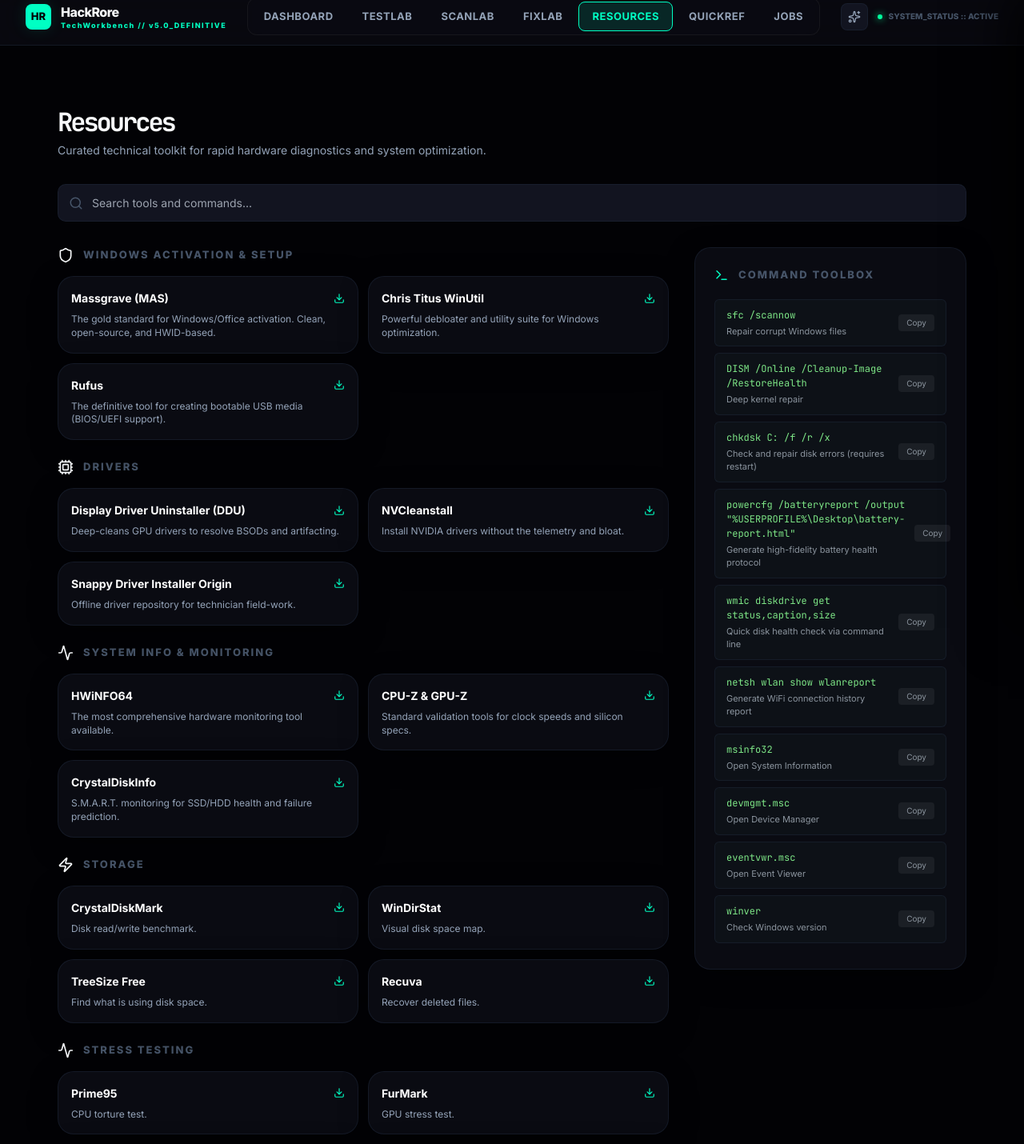
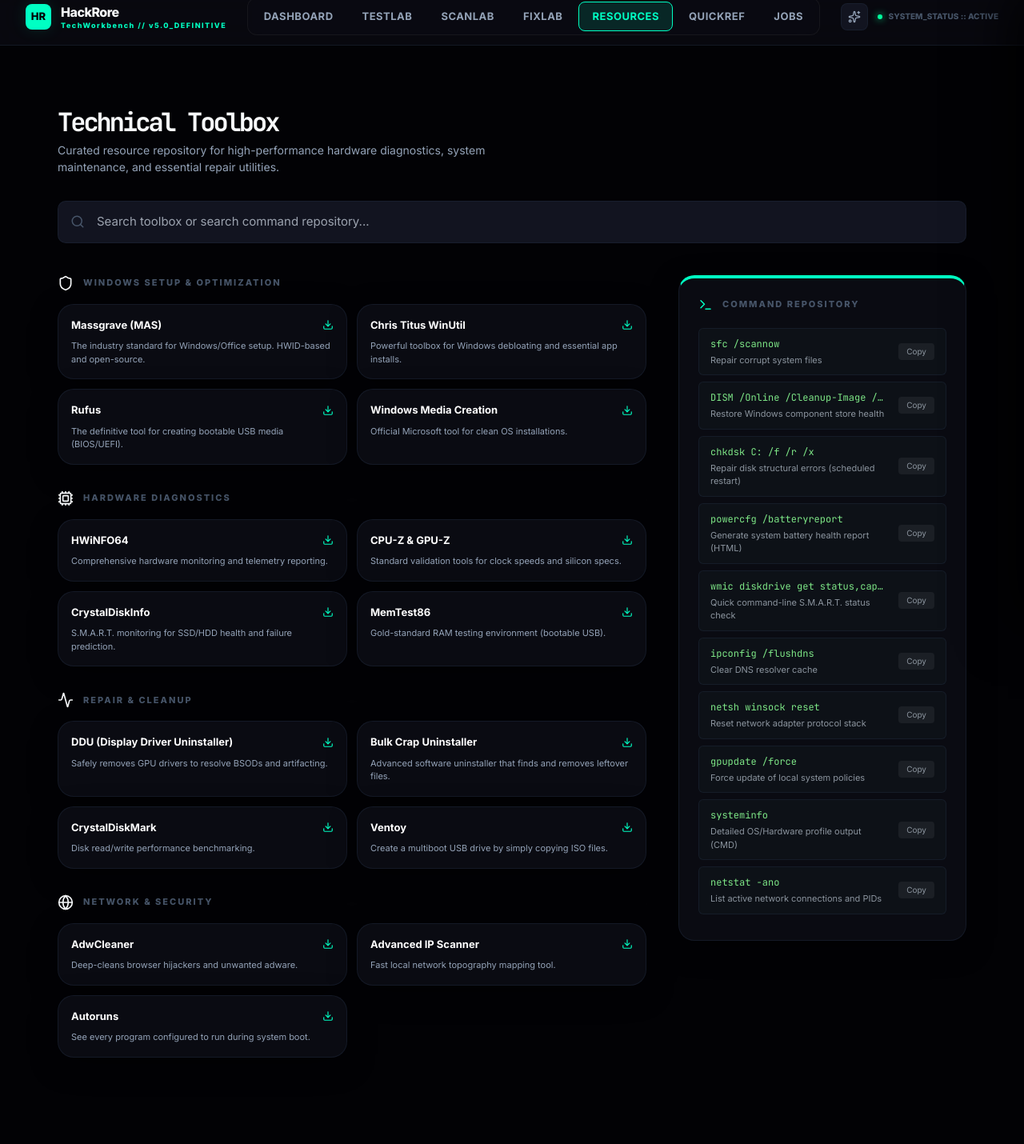
Before and after one commit to HackRore/techtool_V.1, a Next.js app: page /resources in a window 1280 px wide. Shown: the part 15-1445 px from the top of the page at 80% size. After the commit the page ends 1417 px from the top, so only its background shows below. Built offline with nearby package versions, Linux system fonts and the light colour scheme.

Commit message:
fix(1E): Clean Resources Page (Copy Buttons + New Tools)

```diff
--- a/app/resources/page.js
+++ b/app/resources/page.js
@@ -5,82 +5,57 @@
 
 const RESOURCES = [
   {
-    category: 'Windows Activation & Setup',
+    category: 'Windows Setup & Optimization',
     icon: <Shield className="text-accent" size={20} />,
     tools: [
-      { name: 'Massgrave (MAS)', desc: 'The gold standard for Windows/Office activation. Clean, open-source, and HWID-based.', url: 'https://massgrave.dev' },
-      { name: 'Chris Titus WinUtil', desc: 'Powerful debloater and utility suite for Windows optimization.', url: 'https://christitus.com/windows-tool/' },
-      { name: 'Rufus', desc: 'The definitive tool for creating bootable USB media (BIOS/UEFI support).', url: 'https://rufus.ie' }
+      { name: 'Massgrave (MAS)', desc: 'The industry standard for Windows/Office setup. HWID-based and open-source.', url: 'https://massgrave.dev' },
+      { name: 'Chris Titus WinUtil', desc: 'Powerful toolbox for Windows debloating and essential app installs.', url: 'https://christitus.com/windows-tool/' },
+      { name: 'Rufus', desc: 'The definitive tool for creating bootable USB media (BIOS/UEFI).', url: 'https://rufus.ie' },
+      { name: 'Windows Media Creation', desc: 'Official Microsoft tool for clean OS installations.', url: 'https://www.microsoft.com/software-download/windows10' }
     ]
   },
   {
-    category: 'Drivers',
+    category: 'Hardware Diagnostics',
     icon: <Cpu className="text-amber" size={20} />,
     tools: [
-      { name: 'Display Driver Uninstaller (DDU)', desc: 'Deep-cleans GPU drivers to resolve BSODs and artifacting.', url: 'https://www.guru3d.com/files-details/display-driver-uninstaller-download.html' },
-      { name: 'NVCleanstall', desc: 'Install NVIDIA drivers without the telemetry and bloat.', url: 'https://www.techpowerup.com/download/techpowerup-nvcleanstall/' },
-      { name: 'Snappy Driver Installer Origin', desc: 'Offline driver repository for technician field-work.', url: 'https://www.snappy-driver-installer.org' }
+      { name: 'HWiNFO64', desc: 'Comprehensive hardware monitoring and telemetry reporting.', url: 'https://www.hwinfo.com/download/' },
+      { name: 'CPU-Z & GPU-Z', desc: 'Standard validation tools for clock speeds and silicon specs.', url: 'https://www.cpuid.com/softwares/cpu-z.html' },
+      { name: 'CrystalDiskInfo', desc: 'S.M.A.R.T. monitoring for SSD/HDD health and failure prediction.', url: 'https://crystalmark.info/en/software/crystaldiskinfo/' },
+      { name: 'MemTest86', desc: 'Gold-standard RAM testing environment (bootable USB).', url: 'https://www.memtest86.com' }
     ]
   },
   {
-    category: 'System Info & Monitoring',
+    category: 'Repair & Cleanup',
     icon: <Activity className="text-cyan" size={20} />,
     tools: [
-      { name: 'HWiNFO64', desc: 'The most comprehensive hardware monitoring tool available.', url: 'https://www.hwinfo.com/download/' },
-      { name: 'CPU-Z & GPU-Z', desc: 'Standard validation tools for clock speeds and silicon specs.', url: 'https://www.cpuid.com/softwares/cpu-z.html' },
-      { name: 'CrystalDiskInfo', desc: 'S.M.A.R.T. monitoring for SSD/HDD health and failure prediction.', url: 'https://crystalmark.info/en/software/crystaldiskinfo/' }
+      { name: 'DDU (Display Driver Uninstaller)', desc: 'Safely removes GPU drivers to resolve BSODs and artifacting.', url: 'https://www.guru3d.com/files-details/display-driver-uninstaller-download.html' },
+      { name: 'Bulk Crap Uninstaller', desc: 'Advanced software uninstaller that finds and removes leftover files.', url: 'https://www.bcuninstaller.com' },
+      { name: 'CrystalDiskMark', desc: 'Disk read/write performance benchmarking.', url: 'https://crystalmark.info/en/software/crystaldiskmark/' },
+      { name: 'Ventoy', desc: 'Create a multiboot USB drive by simply copying ISO files.', url: 'https://www.ventoy.net' }
     ]
   },
   {
-    category: 'Storage',
-    icon: <Zap className="text-blue" size={20} />,
-    tools: [
-      { name: 'CrystalDiskMark', desc: 'Disk read/write benchmark.', url: 'https://crystalmark.info/en/software/crystaldiskmark/' },
-      { name: 'WinDirStat', desc: 'Visual disk space map.', url: 'https://windirstat.net' },
-      { name: 'TreeSize Free', desc: 'Find what is using disk space.', url: 'https://www.jam-software.com/treesize_free' },
-      { name: 'Recuva', desc: 'Recover deleted files.', url: 'https://www.piriform.com/recuva' }
-    ]
-  },
-  {
-    category: 'Stress Testing',
-    icon: <Activity className="text-red" size={20} />,
-    tools: [
-      { name: 'Prime95', desc: 'CPU torture test.', url: 'https://www.mersenne.org/download/' },
-      { name: 'FurMark', desc: 'GPU stress test.', url: 'https://www.geeks3d.com/furmark/' },
-      { name: 'OCCT', desc: 'Full system stability test.', url: 'https://www.ocbase.com' },
-      { name: 'MemTest86', desc: 'RAM testing, bootable USB.', url: 'https://www.memtest86.com' }
-    ]
-  },
-  {
-    category: 'Malware & Security',
+    category: 'Network & Security',
     icon: <Globe className="text-emerald" size={20} />,
     tools: [
-      { name: 'AdwCleaner', desc: 'Malwarebytes tool for deep-cleaning adware and browser hijackers.', url: 'https://www.malwarebytes.com/adwcleaner' },
-      { name: 'Process Explorer', desc: 'Advanced Task Manager from Microsoft Sysinternals.', url: 'https://docs.microsoft.com/en-us/sysinternals/downloads/process-explorer' },
-      { name: 'Advanced IP Scanner', desc: 'Fast, reliable network scanner for mapping local topography.', url: 'https://www.advanced-ip-scanner.com' }
-    ]
-  },
-  {
-    category: 'Bootable Tools',
-    icon: <Monitor className="text-purple" size={20} />,
-    tools: [
-      { name: 'Ventoy', desc: 'Put multiple ISOs on one USB drive.', url: 'https://www.ventoy.net' },
-      { name: 'Hiren\'s BootCD PE', desc: 'All-in-one rescue environment.', url: 'https://www.hirensbootcd.org' }
+      { name: 'AdwCleaner', desc: 'Deep-cleans browser hijackers and unwanted adware.', url: 'https://www.malwarebytes.com/adwcleaner' },
+      { name: 'Advanced IP Scanner', desc: 'Fast local network topography mapping tool.', url: 'https://www.advanced-ip-scanner.com' },
+      { name: 'Autoruns', desc: 'See every program configured to run during system boot.', url: 'https://docs.microsoft.com/en-us/sysinternals/downloads/autoruns' }
     ]
   }
 ]
 
 const COMMANDS = [
-  { cmd: 'sfc /scannow', desc: 'Repair corrupt Windows files' },
-  { cmd: 'DISM /Online /Cleanup-Image /RestoreHealth', desc: 'Deep kernel repair' },
-  { cmd: 'chkdsk C: /f /r /x', desc: 'Check and repair disk errors (requires restart)' },
-  { cmd: 'powercfg /batteryreport /output "%USERPROFILE%\\Desktop\\battery-report.html"', desc: 'Generate high-fidelity battery health protocol' },
-  { cmd: 'wmic diskdrive get status,caption,size', desc: 'Quick disk health check via command line' },
-  { cmd: 'netsh wlan show wlanreport', desc: 'Generate WiFi connection history report' },
-  { cmd: 'msinfo32', desc: 'Open System Information' },
-  { cmd: 'devmgmt.msc', desc: 'Open Device Manager' },
-  { cmd: 'eventvwr.msc', desc: 'Open Event Viewer' },
-  { cmd: 'winver', desc: 'Check Windows version' }
+  { cmd: 'sfc /scannow', desc: 'Repair corrupt system files' },
+  { cmd: 'DISM /Online /Cleanup-Image /RestoreHealth', desc: 'Restore Windows component store health' },
+  { cmd: 'chkdsk C: /f /r /x', desc: 'Repair disk structural errors (scheduled restart)' },
+  { cmd: 'powercfg /batteryreport', desc: 'Generate system battery health report (HTML)' },
+  { cmd: 'wmic diskdrive get status,caption', desc: 'Quick command-line S.M.A.R.T. status check' },
+  { cmd: 'ipconfig /flushdns', desc: 'Clear DNS resolver cache' },
+  { cmd: 'netsh winsock reset', desc: 'Reset network adapter protocol stack' },
+  { cmd: 'gpupdate /force', desc: 'Force update of local system policies' },
+  { cmd: 'systeminfo', desc: 'Detailed OS/Hardware profile output (CMD)' },
+  { cmd: 'netstat -ano', desc: 'List active network connections and PIDs' }
 ]
 
 function CmdRow({ command, description }) {
@@ -91,8 +66,8 @@
       marginBottom:'8px', display:'flex', justifyContent:'space-between',
       alignItems:'center', gap:'12px', border:'1px solid var(--border)'
     }}>
-      <div>
-        <div style={{fontFamily:'JetBrains Mono,monospace', fontSize:'12px', color:'#7ee787'}}>
+      <div style={{ overflow: 'hidden' }}>
+        <div style={{fontFamily:'JetBrains Mono,monospace', fontSize:'12px', color:'#7ee787', whiteSpace: 'nowrap', overflow: 'hidden', textOverflow: 'ellipsis'}}>
           {command}
         </div>
         <div style={{fontSize:'11px', color:'#8b949e', marginTop:'3px'}}>{description}</div>
@@ -130,32 +105,32 @@
       <main style={{ maxWidth: '1200px', margin: '0 auto', padding: '2rem 1.5rem' }}>
 
         <div style={{ marginBottom: '32px' }}>
-           <h1 style={{ fontFamily: 'JetBrains Mono, monospace', fontSize: '32px', marginBottom: '8px' }}>Resources</h1>
+           <h1 style={{ fontFamily: 'JetBrains Mono, monospace', fontSize: '32px', marginBottom: '8px' }}>Technical Toolbox</h1>
            <p style={{ color: 'var(--text-secondary)', fontSize: '14px', maxWidth: '600px' }}>
-             Curated technical toolkit for rapid hardware diagnostics and system optimization.
+             Curated resource repository for high-performance hardware diagnostics, system maintenance, and essential repair utilities.
            </p>
         </div>
 
-        <div style={{ position: 'relative', marginBottom: '32px' }}>
-          <Search size={18} style={{ position: 'absolute', left: 14, top: '50%', transform: 'translateY(-50%)', color: 'var(--text-muted)' }} />
+        <div style={{ position: 'relative', marginBottom: '40px' }}>
+          <Search size={18} style={{ position: 'absolute', left: 16, top: '50%', transform: 'translateY(-50%)', color: 'var(--text-muted)' }} />
           <input
             type="text"
-            placeholder="Search tools and commands..."
+            placeholder="Search toolbox or search command repository..."
             value={search}
             onChange={e => setSearch(e.target.value)}
-            style={{ width: '100%', padding: '12px 16px 12px 42px', fontSize: '14px' }}
+            style={{ width: '100%', padding: '14px 16px 14px 48px', fontSize: '15px' }}
           />
         </div>
 
-        <div style={{ display: 'grid', gridTemplateColumns: '1fr 340px', gap: '32px' }}>
+        <div style={{ display: 'grid', gridTemplateColumns: '1fr 360px', gap: '40px' }}>
 
           {/* Tool Cards */}
-          <div style={{ display: 'flex', flexDirection: 'column', gap: '24px' }}>
+          <div style={{ display: 'flex', flexDirection: 'column', gap: '32px' }}>
              {filteredResources.map((cat, idx) => (
                <div key={idx}>
                   <div style={{ display: 'flex', alignItems: 'center', gap: 12, marginBottom: 16 }}>
                      {cat.icon}
-                     <h3 style={{ fontSize: 13, textTransform: 'uppercase', letterSpacing: 2 }}>{cat.category}</h3>
+                     <h3 style={{ fontSize: 11, textTransform: 'uppercase', letterSpacing: 2, fontWeight: 800, color: 'var(--text-muted)' }}>{cat.category}</h3>
                   </div>
                   <div style={{ display: 'grid', gridTemplateColumns: 'repeat(auto-fill, minmax(280px, 1fr))', gap: 12 }}>
                      {cat.tools.map((tool, tIdx) => (
@@ -165,33 +140,33 @@
                          style={{ textDecoration: 'none', display: 'block', padding: 16 }}
                        >
                           <div style={{ display: 'flex', justifyContent: 'space-between', alignItems: 'center', marginBottom: 8 }}>
-                             <span style={{ fontWeight: 700, color: '#fff', fontSize: 14 }}>{tool.name}</span>
+                             <span style={{ fontWeight: 700, color: '#fff', fontSize: 13 }}>{tool.name}</span>
                              <Download size={14} style={{ color: 'var(--accent)' }} />
                           </div>
-                          <div style={{ fontSize: 12, color: 'var(--text-secondary)', lineHeight: 1.4 }}>{tool.desc}</div>
+                          <div style={{ fontSize: 11, color: 'var(--text-secondary)', lineHeight: 1.5 }}>{tool.desc}</div>
                        </a>
                      ))}
                   </div>
                </div>
              ))}
              {filteredResources.length === 0 && (
-               <div style={{ textAlign: 'center', padding: '4rem', color: 'var(--text-muted)' }}>No tools matched your search.</div>
+               <div style={{ textAlign: 'center', padding: '4rem', color: 'var(--text-muted)' }}>No resources found matching your search.</div>
              )}
           </div>
 
           {/* Command Toolbox Sidebar */}
           <aside>
-             <div className="card" style={{ padding: 24, position: 'sticky', top: '80px' }}>
+             <div className="card" style={{ padding: 24, position: 'sticky', top: '80px', borderTop: '4px solid var(--accent)' }}>
                 <div style={{ display: 'flex', alignItems: 'center', gap: 12, marginBottom: 20 }}>
                    <Terminal size={18} style={{ color: 'var(--accent)' }} />
-                   <h3 style={{ textTransform: 'uppercase', letterSpacing: 2, fontSize: 13 }}>Command Toolbox</h3>
+                   <h3 style={{ textTransform: 'uppercase', letterSpacing: 2, fontSize: 11, fontWeight: 800 }}>Command Repository</h3>
                 </div>
                 <div style={{ display: 'flex', flexDirection: 'column' }}>
                    {filteredCommands.map((cmd, idx) => (
                      <CmdRow key={idx} command={cmd.cmd} description={cmd.desc} />
                    ))}
                    {filteredCommands.length === 0 && (
-                     <div style={{ fontSize: 12, color: 'var(--text-muted)', textAlign: 'center', padding: '20px' }}>No commands found.</div>
+                     <div style={{ fontSize: 12, color: 'var(--text-muted)', textAlign: 'center', padding: '20px' }}>No matches found.</div>
                    )}
                 </div>
              </div>
```
